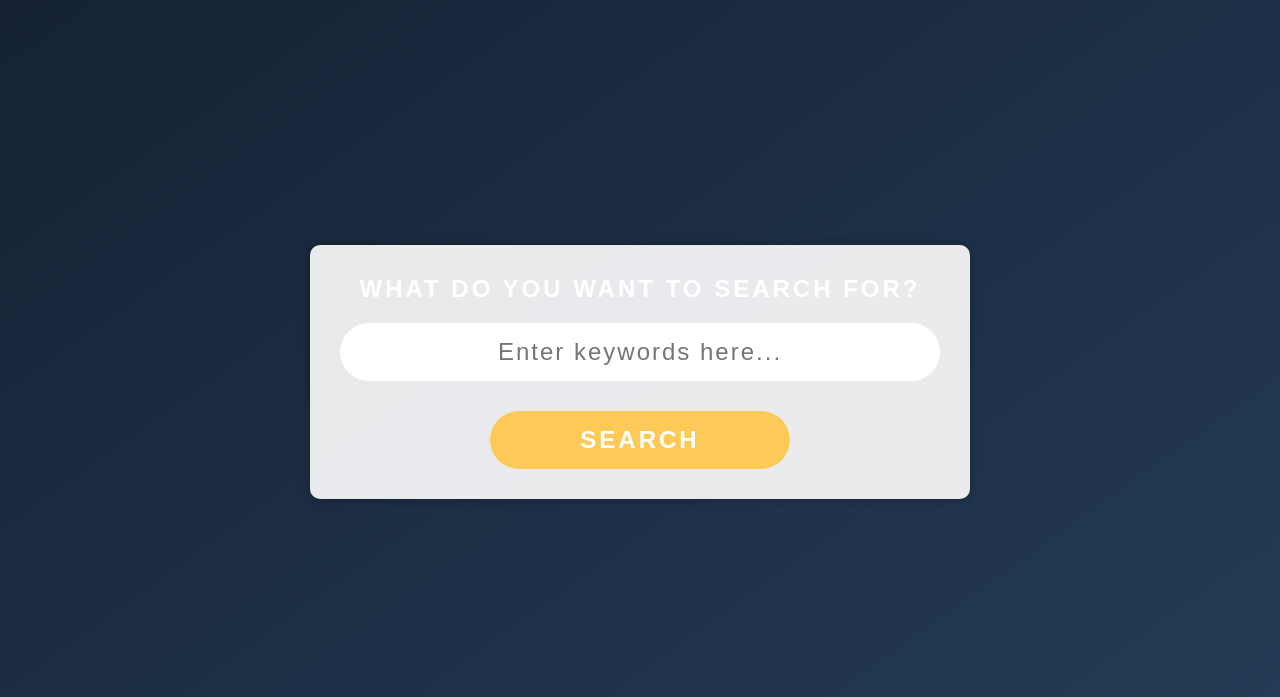
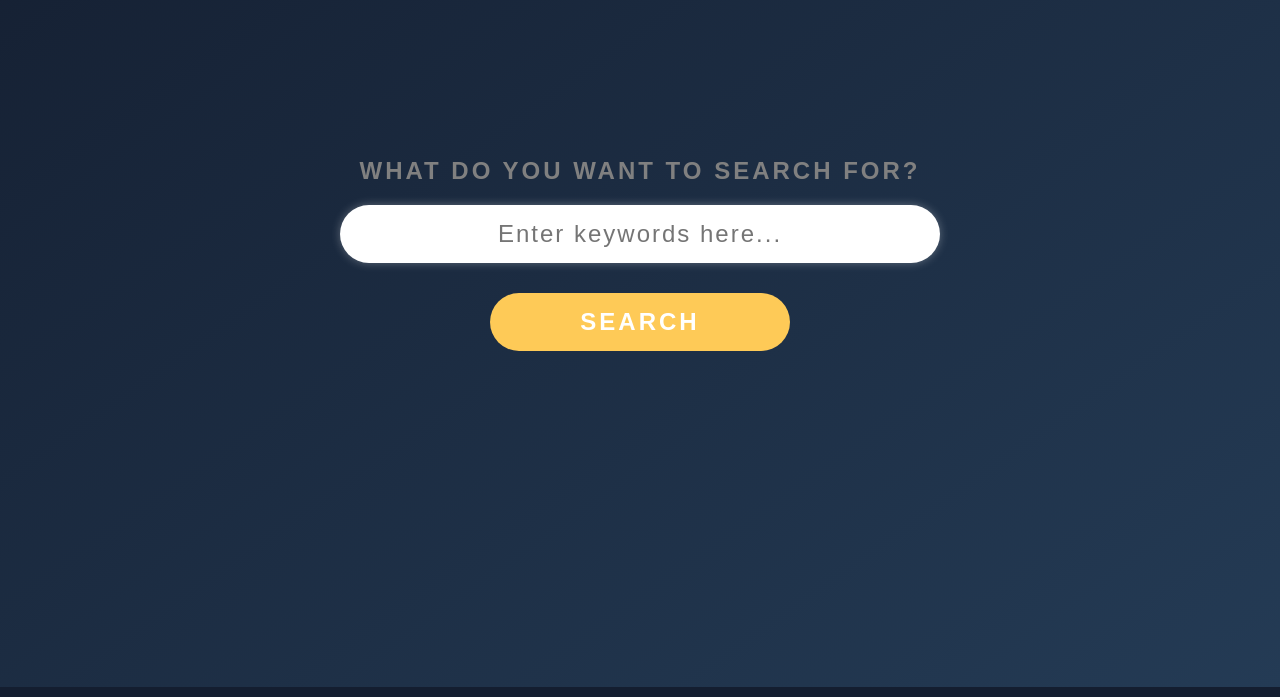
Before and after one commit to Colin115/SearchEngine, a plain HTML site: page frontend/index.html in a window 1280 px wide. Shown: the part 213-910 px from the top of the page. Drawn offline with Linux system fonts and the light colour scheme.

Commit message:
Update style.css

```diff
--- a/frontend/style.css
+++ b/frontend/style.css
@@ -11,6 +11,7 @@ body {
     background-color: #141E30;
     background-image: linear-gradient(to bottom right, #141E30, #243B55);
     color: #fff;
+    height: 100vh;
 }
 
 header {
@@ -33,10 +34,10 @@ h5 {
 }
 
 main {
+    padding-top: 10vh;
     display: flex;
     justify-content: center;
     align-items: center;
-    height: calc(100vh - 150px);
 }
 
 form {
@@ -45,9 +46,8 @@ form {
     justify-content: center;
     align-items: center;
     padding: 30px;
-    background-color: rgba(255, 255, 255, 0.9);
     border-radius: 10px;
-    box-shadow: 0 0 10px rgba(0, 0, 0, 0.3);
+    text-align: center;
 }
 
 label {
@@ -56,6 +56,7 @@ label {
     text-transform: uppercase;
     letter-spacing: 3px;
     margin-bottom: 20px;
+    color: gray;
 }
 
 input {
@@ -69,7 +70,14 @@ input {
     letter-spacing: 2px;
     text-align: center;
     margin-bottom: 30px;
+    box-shadow: 0 0 10px rgba(255, 255, 255, 0.3);
 }
+
+input:focus {
+    outline: none;
+    box-shadow: 0 0 10px rgba(255, 255, 255, 0.8);
+  }
+
 
 button {
     width: 25vw;
```
